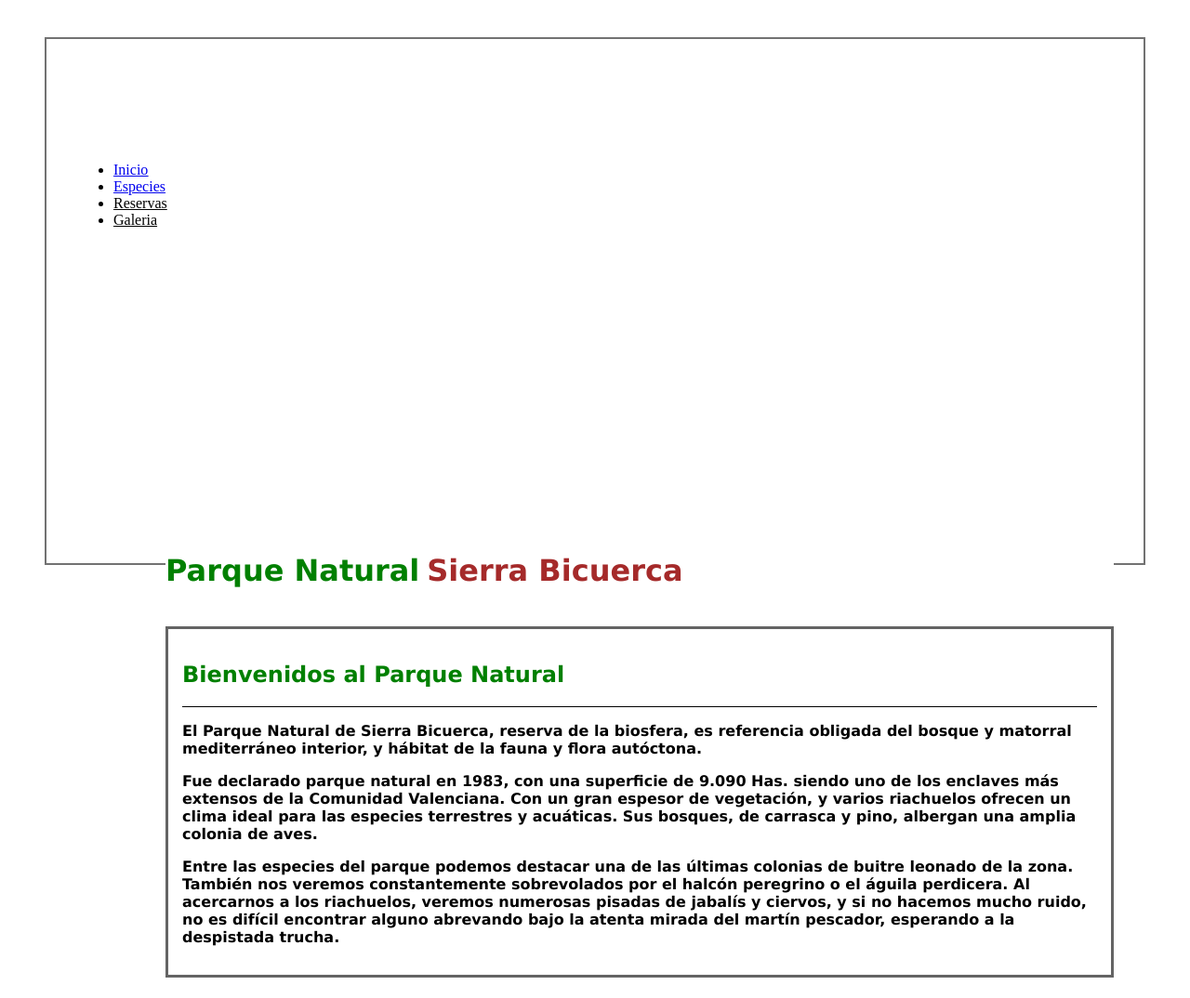
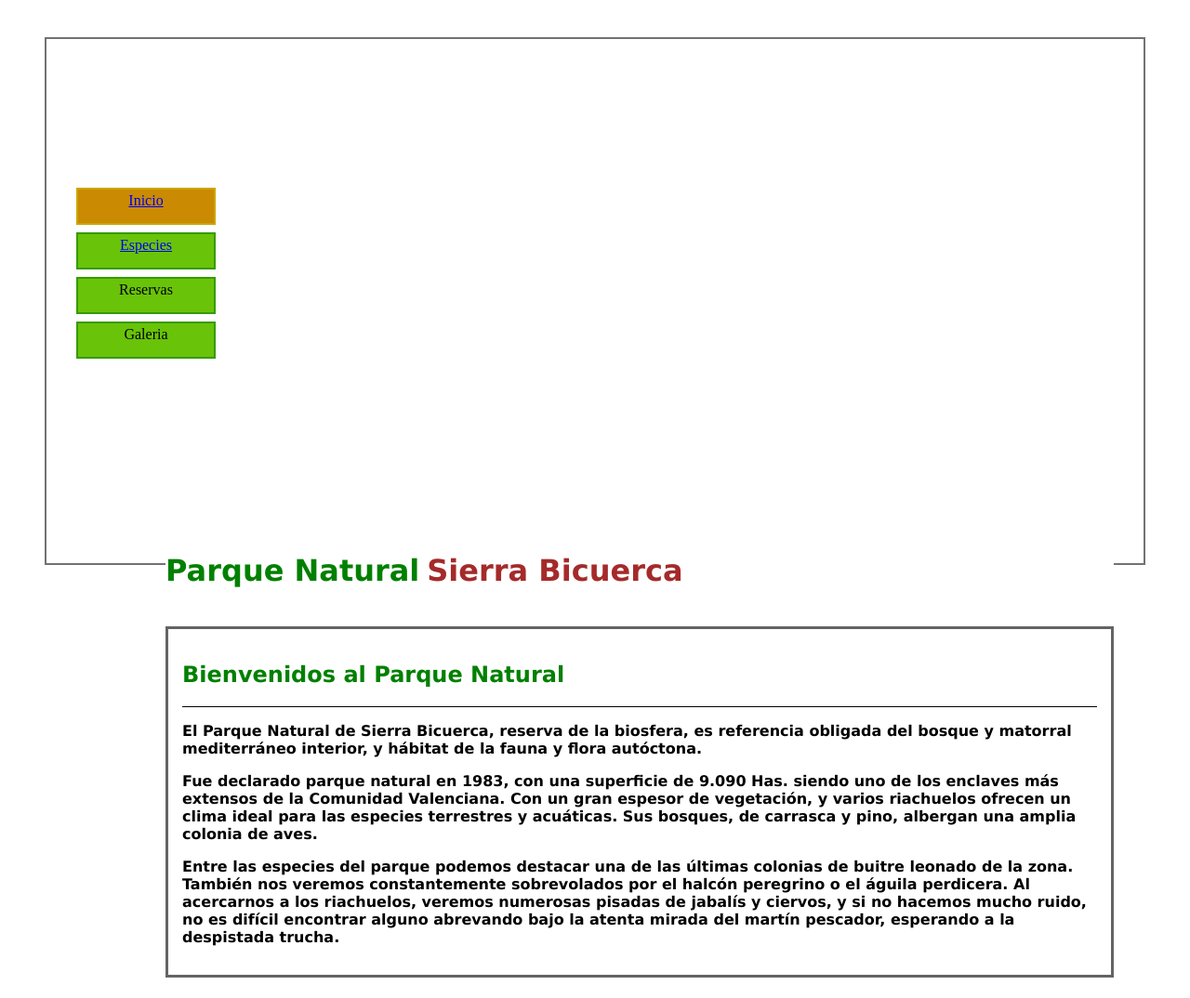
Before and after one commit to crraroldan/Retos-HTML-CR, a plain HTML site: page EJ-09/parquenatural/index.html in a window 1280 px wide. Shown: the whole page at 93% size. Drawn offline with Linux system fonts and the light colour scheme.

Commit message:
Numero nueve exterminado

```diff
--- a/EJ-09/parquenatural/css/style.css
+++ b/EJ-09/parquenatural/css/style.css
@@ -1,48 +1,30 @@
-
 body{
-
     background-color: rgb(255, 255, 255);
 }
 
-
 .contenedor{
-
     background-color: rgb(255, 255, 255);
     height: 500px;
     padding: 2em;
     margin: 5vh;
-
     border: 2px solid rgb(114, 114, 114);
-
-
-
-
-
 }
 
 
-
-
-
 .caja1{
-
   background-color: rgb(255, 255, 255);
   width: 1020px;
   height: 100px;
   float: right;
 
-
-
 }
 
 .caja2{
-
     background-color: rgb(255, 255, 255);
     width: 1020px;
     height: 400px;
     float: right;
     /* clear: both */
-
 }
 
 
@@ -52,20 +34,32 @@ body{
     width: 150px;
     height: 500px;
     float: left;
+}
 
-
+.caja4{
+    background-color: rgb(105, 195, 9);
+    width: 140px;
+    height: 30px;
+     float: left;
+    border: 2px solid rgb(54, 155, 4);
+    margin:0 0 8px;
+	overflow:hidden;
+    padding:3px;
+    position: relative;
+    top: 8em;
 
 
 }
 
-.caja4{
 
-    background-color: rgb(255, 255, 255);
-    width: 150px;
-    height: 100px;
-    float: left;
-
-
-
-
-}
+.caja44{
+    background-color: rgb(202, 138, 2);
+    width: 140px;
+    height: 30px;
+     float: left;
+    border: 2px solid rgb(203, 166, 2);
+    margin:0 0 8px;
+	overflow:hidden;
+    padding:3px;
+    position: relative;
+    top: 8em;
--- a/EJ-09/parquenatural/index.html
+++ b/EJ-09/parquenatural/index.html
@@ -21,15 +21,15 @@
     <div class="caja3">
 
 
-      <div class="caja4"></div>
+      <div class="caja44"><center><a href="index.html">Inicio</a></center></div>
 
-      <ul>
+      <div class="caja4"><center><a href="especies.html">Especies</a></center></div>
 
-        <li> <u><a href="index.html">Inicio</a></u> </li>
-        <li> <u><a href="especies.html">Especies</a></u> </li>
-        <li> <u>Reservas</u> </li>
-        <li> <u>Galeria</u> </li>
-      </ul>
+      <div class="caja4"><center>Reservas</center></div>
+
+      <div class="caja4"><center>Galeria</center></div>
+
+
 
     </div>
 
```
